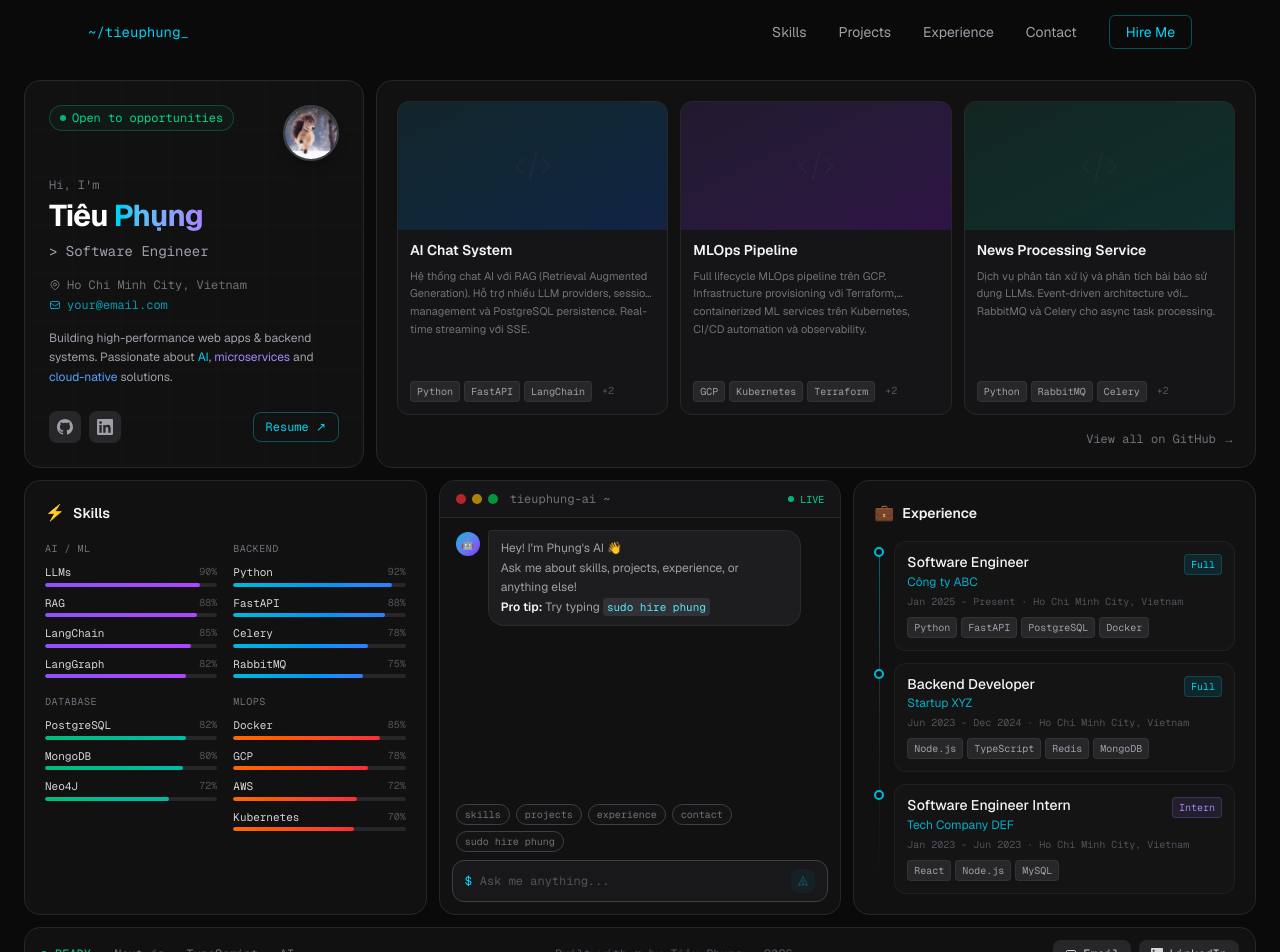
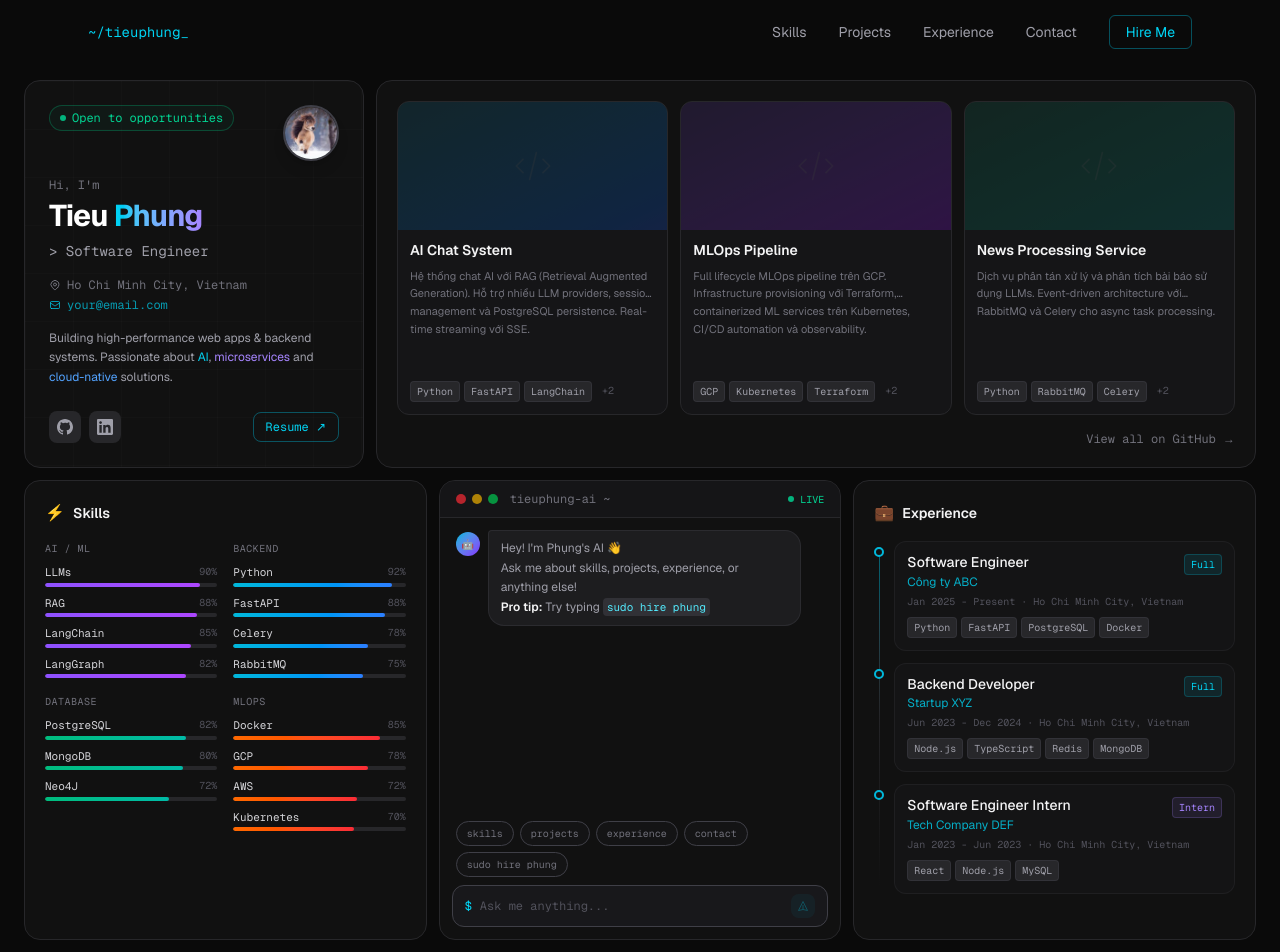
Before and after one commit to tieuphungiter/tieuphung-portfolio, a Next.js app: page / in a window 1280 px wide. Shown: the top 952 px of the page. Built offline with nearby package versions, Linux system fonts and the light colour scheme.

Commit message:
Update Chatbox

```diff
--- a/app/layout.tsx
+++ b/app/layout.tsx
@@ -13,8 +13,8 @@ const geistMono = Geist_Mono({
 });
 
 export const metadata: Metadata = {
-  title: "Tiêu Phụng - Software Engineer",
-  description: "Portfolio của Tiêu Phụng - Software Engineer chuyên về Backend, AI và Web Development.",
+  title: "Tieu Phung - DevOps → AI Engineer",
+  description: "Portfolio of Tieu Phung — 4+ years in DevOps, now building AI systems. Specializing in MLOps, CVs, LLMs, and agentic workflows on cloud infrastructure.",
 };
 
 export default function RootLayout({
--- a/components/ChatBox.tsx
+++ b/components/ChatBox.tsx
@@ -12,9 +12,9 @@ const KB = {
   skills: `I'm skilled in:\n• **AI/ML**: LLMs, RAG, LangChain, LangGraph (90%+)\n• **Backend**: Python, FastAPI, Node.js, TypeScript\n• **Database**: PostgreSQL, MongoDB, Neo4J, Redis\n• **DevOps**: Docker, GCP, AWS, Kubernetes`,
   projects: `My notable projects:\n1. **AI Chat System** — RAG-powered chat with multi-LLM support, SSE streaming\n2. **MLOps Pipeline** — Full lifecycle on GCP with Kubernetes & Terraform\n3. **News Processing Service** — Event-driven with RabbitMQ + Celery\n4. **E-Commerce Platform** — Microservices with Next.js & Node.js`,
   experience: `Work experience:\n• **Software Engineer** at Công ty ABC (Jan 2025 – Present)\n• **Backend Developer** at Startup XYZ (Jun 2023 – Dec 2024)\n• **Software Engineer Intern** at Tech Company DEF (Jan – Jun 2023)`,
-  contact: `You can reach me at:\n• 📧 **Email**: your@email.com\n• 💼 **LinkedIn**: linkedin.com/in/yourusername\n• 🐙 **GitHub**: github.com/yourusername\n\nI'm currently **open to opportunities**!`,
-  about: `I'm **Tiêu Phụng**, a Software Engineer based in Ho Chi Minh City, Vietnam.\n\nI build high-performance web apps & backend systems, with a passion for AI, microservices and cloud-native solutions. Currently open to new opportunities!`,
-  hire: `🎉 Great choice! I'm currently open to opportunities.\n\nFeel free to reach out:\n• 📧 your@email.com\n• 💼 LinkedIn: linkedin.com/in/yourusername\n\nLet's build something amazing together!`,
+  contact: `You can reach me at:\n• 📧 **Email**: tieuphungiter@gmail.com\n• 💼 **LinkedIn**: linkedin.com/in/yourusername\n• 🐙 **GitHub**: github.com/yourusername\n\nI'm currently **open to opportunities**!`,
+  about: `I'm **Tieu Phung**, a Software Engineer based in Ho Chi Minh City, Vietnam.\n\nI build high-performance web apps & backend systems, with a passion for AI, microservices and cloud-native solutions. Currently open to new opportunities!`,
+  hire: `🎉 Great choice! I'm currently open to opportunities.\n\nFeel free to reach out:\n• 📧 tieuphungiter@gmail.com\n• 💼 LinkedIn: linkedin.com/in/yourusername\n\nLet's build something amazing together!`,
 }
 
 function getReply(input: string): string {
@@ -45,11 +45,14 @@ export default function ChatBox() {
   ])
   const [input, setInput] = useState('')
   const [isTyping, setIsTyping] = useState(false)
-  const bottomRef = useRef<HTMLDivElement>(null)
   const inputRef = useRef<HTMLInputElement>(null)
+  const messagesRef = useRef<HTMLDivElement>(null)
 
   useEffect(() => {
-    bottomRef.current?.scrollIntoView({ behavior: 'smooth' })
+    const container = messagesRef.current
+    if (container) {
+      container.scrollTop = container.scrollHeight
+    }
   }, [messages, isTyping])
 
   function send(text?: string) {
@@ -95,7 +98,7 @@ export default function ChatBox() {
   }
 
   return (
-    <div className="bg-[#111111] border border-zinc-800 rounded-2xl flex flex-col overflow-hidden">
+    <div className="relative z-10 bg-[#111111] border border-zinc-800 rounded-2xl flex flex-col overflow-hidden h-115">
       {/* Terminal title bar */}
       <div className="flex items-center gap-2 px-4 py-2.5 border-b border-zinc-800 bg-zinc-900/60 shrink-0">
         <div className="flex gap-1.5">
@@ -111,7 +114,7 @@ export default function ChatBox() {
       </div>
 
       {/* Messages */}
-      <div className="flex-1 overflow-y-auto px-4 py-3 space-y-3 min-h-0 max-h-64 lg:max-h-none scrollbar-thin">
+      <div ref={messagesRef} className="flex-1 overflow-y-auto px-4 py-3 space-y-3 min-h-0">
         {messages.map((msg, i) => (
           <div key={i} className={`flex gap-2 ${msg.role === 'user' ? 'justify-end' : 'justify-start'}`}>
             {msg.role === 'assistant' && (
@@ -139,14 +142,13 @@ export default function ChatBox() {
             </div>
             <div className="bg-zinc-800/60 border border-zinc-700/40 rounded-2xl rounded-tl-sm px-3 py-2.5">
               <div className="flex gap-1 items-center h-3">
-                <span className="w-1.5 h-1.5 rounded-full bg-zinc-500 animate-bounce [animation-delay:0ms]" />
-                <span className="w-1.5 h-1.5 rounded-full bg-zinc-500 animate-bounce [animation-delay:150ms]" />
-                <span className="w-1.5 h-1.5 rounded-full bg-zinc-500 animate-bounce [animation-delay:300ms]" />
+                <span className="w-1.5 h-1.5 rounded-full bg-zinc-500 animate-bounce" style={{ animationDelay: '0ms' }} />
+                <span className="w-1.5 h-1.5 rounded-full bg-zinc-500 animate-bounce" style={{ animationDelay: '150ms' }} />
+                <span className="w-1.5 h-1.5 rounded-full bg-zinc-500 animate-bounce" style={{ animationDelay: '300ms' }} />
               </div>
             </div>
           </div>
         )}
-        <div ref={bottomRef} />
       </div>
 
       {/* Quick suggestions */}
@@ -154,8 +156,9 @@ export default function ChatBox() {
         {SUGGESTIONS.map((s) => (
           <button
             key={s}
+            type="button"
             onClick={() => send(s)}
-            className="text-[10px] font-mono px-2 py-0.5 rounded-full border border-zinc-700 text-zinc-500 hover:border-cyan-500/40 hover:text-cyan-400 transition-all bg-zinc-900/50"
+            className="text-[10px] font-mono px-2.5 py-1 rounded-full border border-zinc-700 text-zinc-500 hover:border-cyan-500/40 hover:text-cyan-400 transition-all bg-zinc-900/50 cursor-pointer"
           >
             {s}
           </button>
@@ -173,12 +176,13 @@ export default function ChatBox() {
             onChange={(e) => setInput(e.target.value)}
             onKeyDown={handleKey}
             placeholder="Ask me anything..."
-            className="flex-1 bg-transparent text-xs text-zinc-300 placeholder-zinc-600 font-mono outline-none"
+            className="flex-1 bg-transparent text-xs text-zinc-300 placeholder:text-zinc-600 font-mono outline-none"
           />
           <button
+            type="button"
             onClick={() => send()}
             disabled={!input.trim() || isTyping}
-            className="shrink-0 w-6 h-6 flex items-center justify-center rounded-lg bg-cyan-500/20 text-cyan-400 hover:bg-cyan-500/30 disabled:opacity-30 disabled:cursor-not-allowed transition-all"
+            className="shrink-0 w-6 h-6 flex items-center justify-center rounded-lg bg-cyan-500/20 text-cyan-400 hover:bg-cyan-500/30 disabled:opacity-30 disabled:cursor-not-allowed cursor-pointer transition-all"
           >
             <svg className="w-3 h-3" fill="none" stroke="currentColor" viewBox="0 0 24 24">
               <path strokeLinecap="round" strokeLinejoin="round" strokeWidth={2} d="M12 19l9 2-9-18-9 18 9-2zm0 0v-8" />
--- a/components/Hero.tsx
+++ b/components/Hero.tsx
@@ -14,7 +14,7 @@ export default function Hero() {
             Open to opportunities
           </div>
           <div className="relative w-14 h-14 rounded-full overflow-hidden border-2 border-zinc-700 shadow-lg shrink-0">
-            <Image src="/images/profile.jpg" alt="Tiêu Phụng" fill className="object-cover" priority />
+            <Image src="/images/profile.jpg" alt="Tiểu Phụng" fill sizes="(max-width: 1024px) 100vw, 340px" className="object-cover" priority />
           </div>
         </div>
 
@@ -22,8 +22,8 @@ export default function Hero() {
         <div>
           <p className="text-zinc-500 font-mono text-xs mb-1">Hi, I&apos;m</p>
           <h1 className="text-3xl font-bold tracking-tight leading-tight">
-            <span className="text-white">Tiêu </span>
-            <span className="text-transparent bg-clip-text bg-linear-to-r from-cyan-400 to-violet-400">Phụng</span>
+            <span className="text-white">Tieu </span>
+            <span className="text-transparent bg-clip-text bg-linear-to-r from-cyan-400 to-violet-400">Phung</span>
           </h1>
           <p className="mt-1.5 text-sm text-zinc-400 font-mono cursor-blink">&gt; Software Engineer</p>
         </div>
@@ -56,7 +56,7 @@ export default function Hero() {
         {/* Social links */}
         <div className="flex items-center gap-2 mt-auto pt-2">
           <a
-            href="https://github.com/yourusername"
+            href="https://github.com/tieuphungiter"
             target="_blank"
             rel="noopener noreferrer"
             className="flex items-center justify-center w-8 h-8 rounded-lg bg-zinc-800 hover:bg-zinc-700 text-zinc-400 hover:text-zinc-100 transition-all"
```
